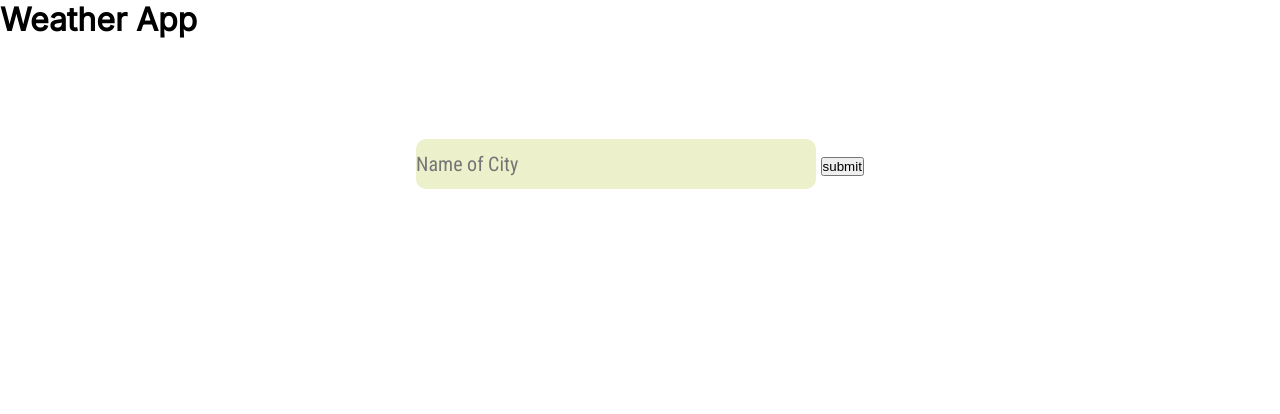
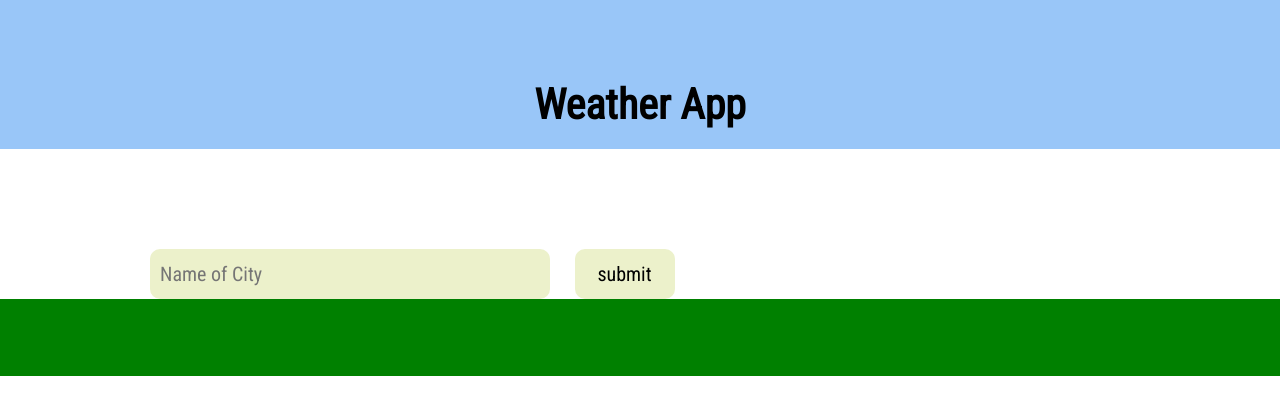
Before and after one commit to nataliemajadixon/weather-app, a plain HTML site: page index.html in a window 1280 px wide. Drawn offline with Linux system fonts and the light colour scheme.

Commit message:
connected open weather api to page & added temp

```diff
--- a/index.html
+++ b/index.html
@@ -8,19 +8,33 @@
     <title>weatherapp</title>
 </head>
 <body>
-<h1>Weather App</h1>
+
+<nav id="topbar">
+    <br>
+    <br>
+    <br>
+    <br>
+<h1 id="toptext">Weather App</h1>
+<br>
+</nav>
+
+
 <div class="input">
     <input type="text" class="input-value" placeholder="Name of City">
-    <input type="submit" value="submit">
+    <input type="submit" value="submit" class="button1">
 </div>
 
 
-<div class="display">
+
+<main>
+
+ <section class="display">
 <h1 class="name"></h1>
 <p class="desc"></p>
 <p class="temp"></p>
-</div>
 
+</section>
+</main>
 
 
 <script src="script.js"></script>
--- a/script.js
+++ b/script.js
@@ -0,0 +1,29 @@
+var button1 = document.querySelector('.button1')
+
+var inputValue = document.querySelector('.input-value')
+
+var nameC = document.querySelector('.name');
+var desc = document.querySelector('.desc');
+var temp = document.querySelector('.temp');
+
+button1.addEventListener( 'click', function(){
+
+    fetch('https://api.openweathermap.org/data/2.5/weather?q=' +inputValue.value+ '&appid=f94db0bc7c75590e5b53bfe2a0feeab9')
+    .then(response => response.json())
+    .then(data => {
+        console.log(data);
+        var nameValue = data['name'];
+        var temp = data['main']['temp'];
+        var descValue = data['weather']['0']['description'];
+
+        nameC.innerHTML = nameValue;
+        temp.innerHTML = tempValue;
+        desc.innerHTML = descValue;
+
+    })
+
+
+
+    .catch(err => alert("Wrong city name!"))
+
+})
--- a/style.css
+++ b/style.css
@@ -9,12 +9,33 @@ font-family: 'Roboto Condensed', sans-serif; */
     box-sizing: border-box;
 }
 
+#topbar{
+    background-color: rgb(153, 198, 248);
+}
+
+#toptext{
+    font-family: 'Roboto Condensed', sans-serif;
+    text-align: center;
+    font-size: 42px;
+}
+
 body{
     font-family: 'Inter', sans-serif;
 }
+.display{
+    text-align: center;
+}
+
+main{
+    background-color: green;
+    display: flex;
+    flex-direction: row;
+    align-items: center;
+    padding: 3%
+}
+
 .input{
-    text-align:center;
-    margin: 100px;
+    margin: 100px 0px 0px 150px;
 }
 
 input[type="text"]{
@@ -26,4 +47,16 @@ input[type="text"]{
     font-size: 20px;
     border: none;
     border-radius: 10px;
+    padding: 10px 10px;
 }
+input[type="submit"]{
+    height: 50px;
+    width: 100px;
+    background-color: rgb(236, 241, 203);
+    font-family: 'Roboto Condensed', sans-serif;
+    font-weight: 20px;
+    font-size: 20px;
+    border: none;
+    border-radius: 10px;
+    margin-left: 20px;
+}
```
